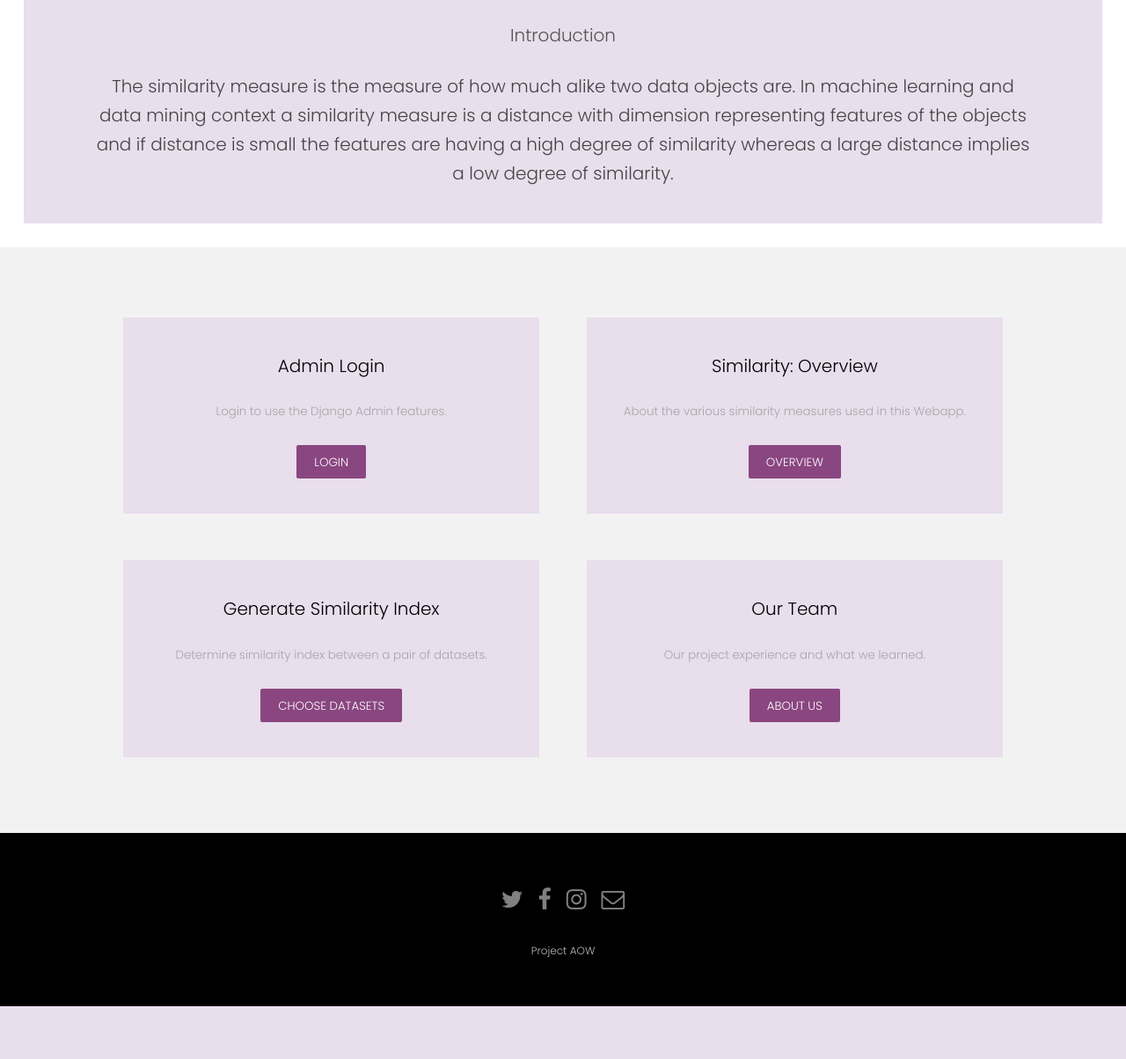
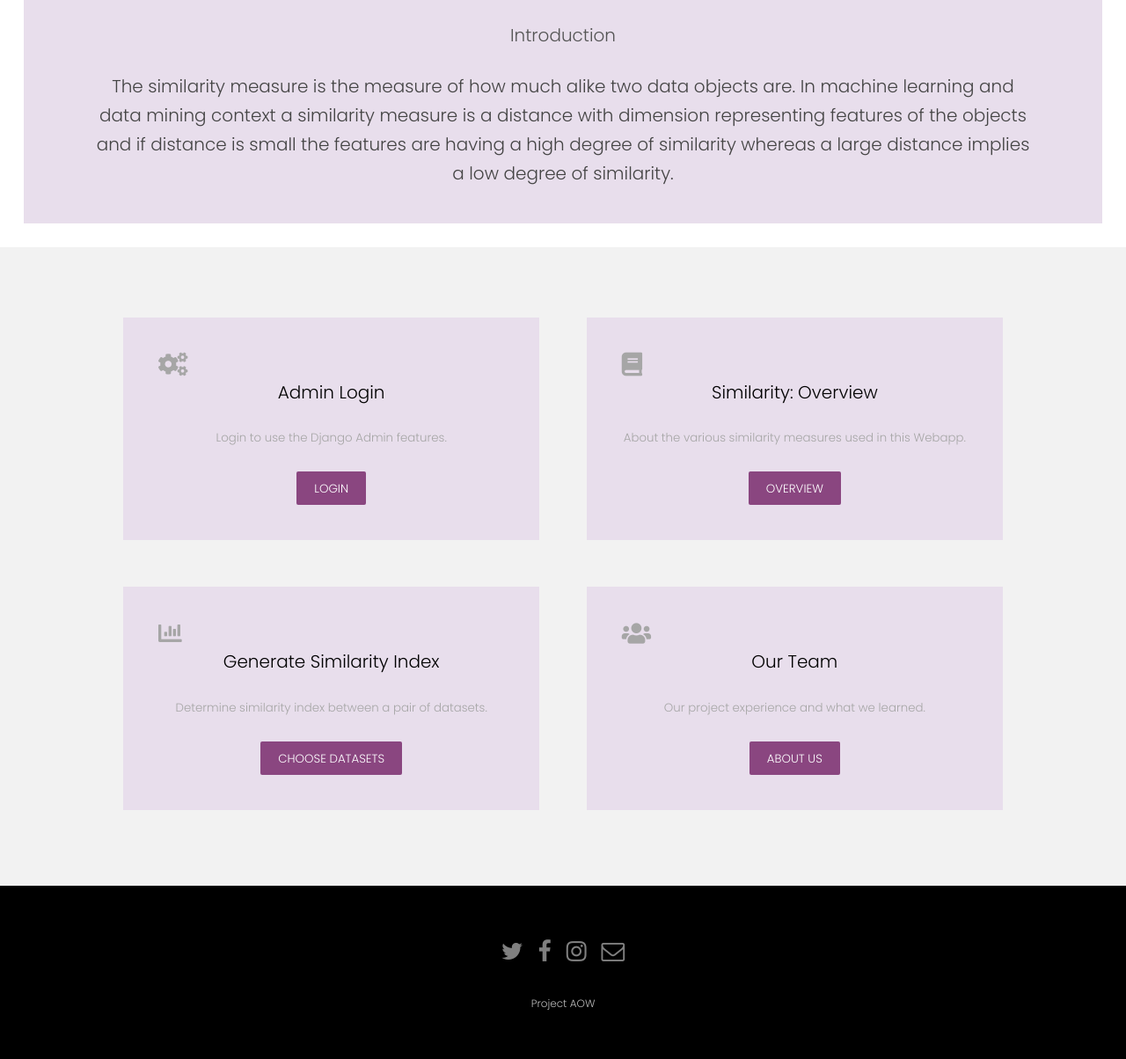
Before and after one commit to smcri/Gensim_utility, a Django app: page / in a window 1280 px wide. Shown: the part 428-1632 px from the top of the page at 88% size. Before the commit the page ends 1572 px from the top, so only its background shows below. Run offline with Django 3.2, Linux system fonts and the light colour scheme; some libraries are stand-ins or nearby versions.

Commit message:
added icons

```diff
--- a/myproject/templates/home.html
+++ b/myproject/templates/home.html
@@ -24,6 +24,7 @@
       href="{%static 'icons/favicon-16x16.png'%}"
     />
     <link rel="manifest" href="{%static 'icons/site.webmanifest'%}" />
+    <link rel="stylesheet" href="https://cdnjs.cloudflare.com/ajax/libs/font-awesome/5.14.0/css/all.css">
   </head>
 
   <body>
@@ -84,6 +85,7 @@
           <div>
             <div class="box">
               <div class="content">
+                <i class="fas fa-cogs fa-2x"></i>
                 <header class="align-center">
                   <h2>Admin Login</h2>
                 </header>
@@ -100,6 +102,7 @@
           <div>
             <div class="box">
               <div class="content">
+                <i class="fas fa-book fa-2x"></i>
                 <header class="align-center">
                   <h2>Similarity: Overview</h2>
                 </header>
@@ -118,6 +121,7 @@
           <div>
             <div class="box">
               <div class="content">
+                <i class="fas fa-bar-chart fa-2x"></i>
                 <header class="align-center">
                   <h2>Generate Similarity Index</h2>
                 </header>
@@ -136,6 +140,7 @@
           <div>
             <div class="box">
               <div class="content">
+                <i class="fas fa-users fa-2x"></i>
                 <header class="align-center">
                   <h2>Our Team</h2>
                 </header>
```
